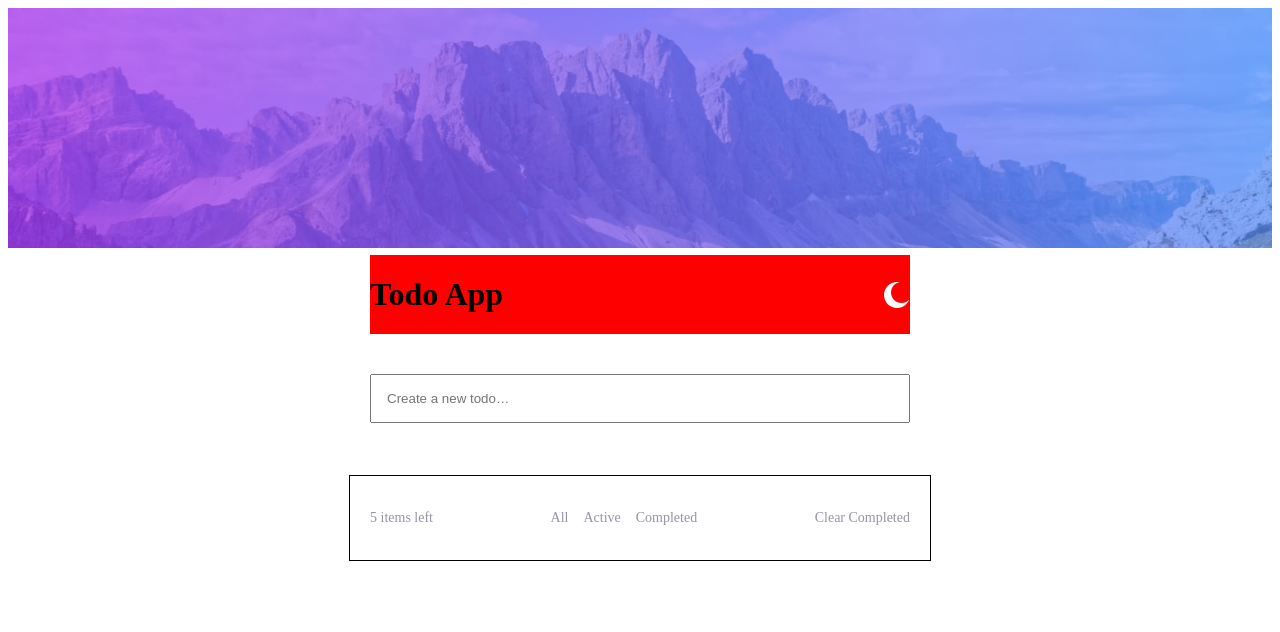
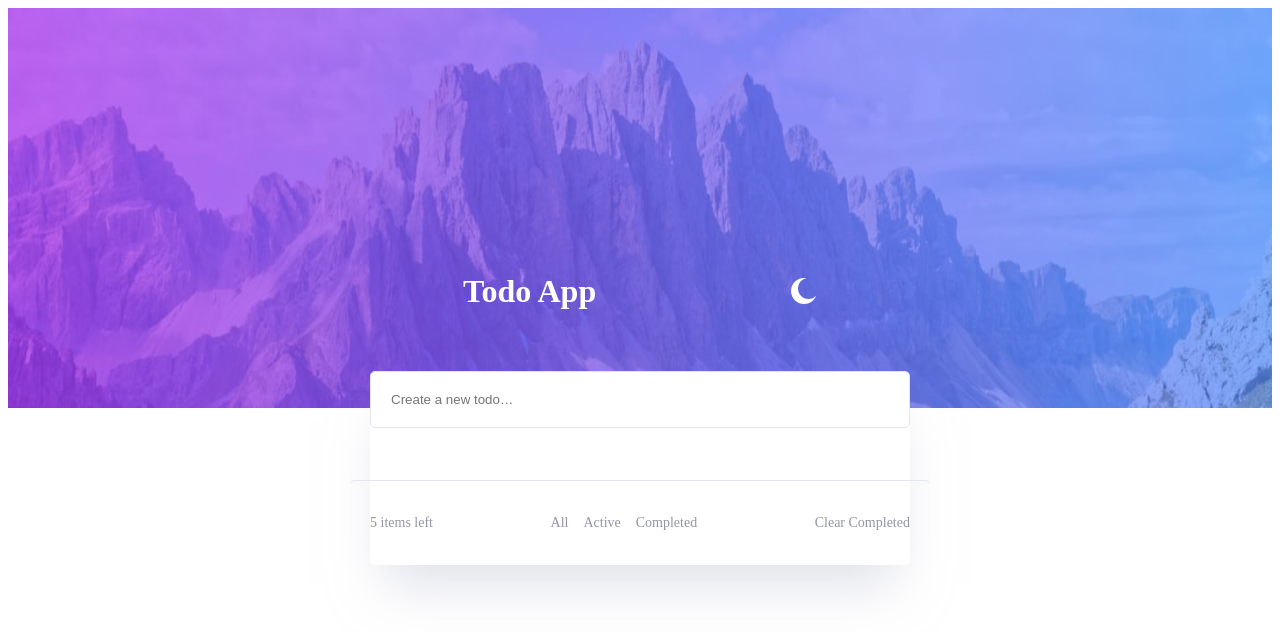
Before and after one commit to IrakliTsiklauri/todo-app, a React (Create React App) app: page / in a window 1280 px wide. Shown: the top 632 px of the page. Built offline with nearby package versions, Linux system fonts and the light colour scheme; the HTML template or start-up script is replaced by a standard one.

Commit message:
change html structure

```diff
--- a/src/App.jsx
+++ b/src/App.jsx
@@ -28,12 +28,11 @@ const App = () => {
 
   return (
     <Container>
+      <Head>
+        <h1>Todo App</h1>
+        <img src={moon} alt="moon" />
+      </Head>
       <MainSection>
-        <Head>
-          <h1>Todo App</h1>
-          <img src={moon} alt="moon" />
-        </Head>
-
         <Form>
           <input
             type="text"
@@ -70,13 +69,13 @@ export default App;
 
 const Container = styled.div`
   display: flex;
-
+  flex-direction: column;
   align-items: center;
   justify-content: center;
   height: 100vh;
   background-image: url(${mountainImg});
   background-repeat: no-repeat;
-  background-size: 100% 30%;
+  background-size: 100% 50%;
 `;
 
 const MainSection = styled.div`
@@ -85,15 +84,17 @@ const MainSection = styled.div`
   align-items: center;
   justify-content: center;
   width: 540px;
+  border-radius: 5px;
+  box-shadow: 0px 35px 50px -15px rgba(194, 195, 214, 0.5);
 `;
 
 const Head = styled.div`
-  width: 100%;
+  width: 28%;
   display: flex;
   align-items: center;
   justify-content: space-between;
-  background-color: red;
   margin-bottom: 40px;
+  color: #fff;
 `;
 
 const Form = styled.div`
@@ -105,7 +106,10 @@ const Form = styled.div`
 
   input {
     width: 100%;
-    padding: 15px;
+    padding: 20px;
+    outline: none;
+    border-radius: 5px;
+    border: 1px solid rgba(227, 228, 241, 1);
   }
 `;
 
@@ -114,22 +118,27 @@ const Ul = styled.ul`
   flex-direction: column;
   justify-content: center;
   align-items: start;
+  border-radius: 5px;
+  width: 100%;
 `;
 
 const List = styled.li`
   list-style: none;
-  border: 1px solid black;
+  border-bottom: 2px solid rgba(227, 228, 241, 1);
   font-size: 18px;
   line-height: 18px;
   padding: 20px;
-  width: 540px;
+  width: 100%;
+  background-color: #fff;
+  overflow: hidden;
 `;
 
 const Action = styled.div`
   display: flex;
   align-items: center;
   justify-content: space-between;
-  border: 1px solid black;
+  border-radius: 5px;
+  border-top: 0.1px solid rgba(227, 228, 241, 1);
   padding: 20px;
   width: 540px;
 `;
```
